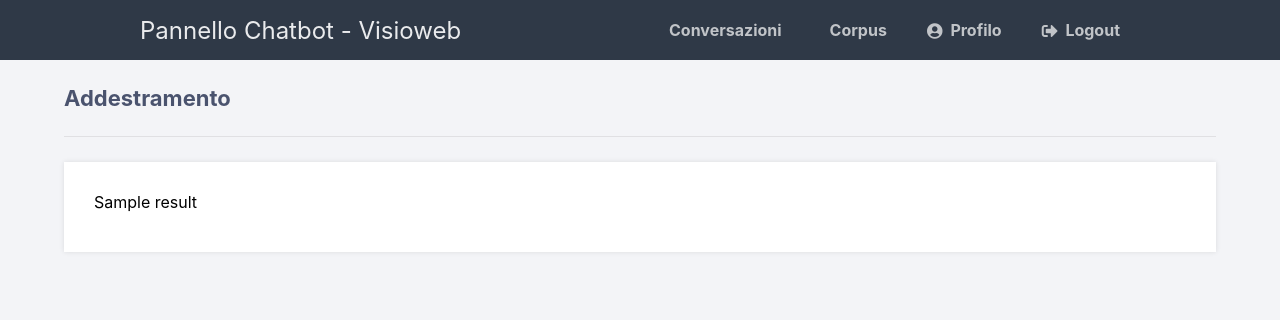
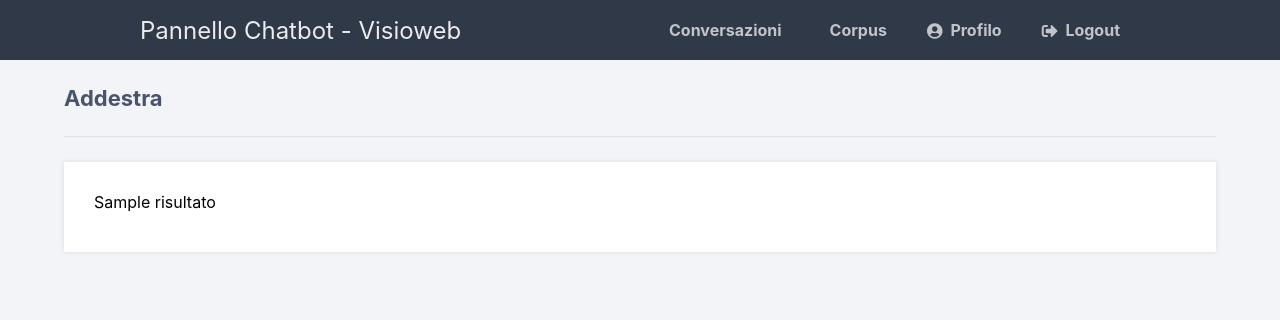
Before and after one commit to Visioweb/ChatbotNutrizionisti, a Flask app: template templates/addestra.html in a window 1280 px wide. Shown: the top 320 px of the page. Run offline with Flask 2, Linux system fonts and the light colour scheme; the template is opened without the code that fills it: most values are stand-ins (such as "Sample title", 1, 10 or a date in 2020); parts of the project's set-up code (start-up, migrations or seed data) failed here and were passed over.

Commit message:
addestrato

```diff
--- a/functions.py
+++ b/functions.py
@@ -140,7 +140,7 @@ def estraiTestoImg(doc):
 def addestraCorpus(corpus_name, sensitivity):
     chatbot = Chatbot(sensitivity=sensitivity)
     chatbot.train(corpus_name)
-    return true;
+    return true
 
 
 
--- a/templates/addestra.html
+++ b/templates/addestra.html
@@ -1,11 +1,12 @@
 {% extends 'layout.html' %}
 
-{% block title %}Addestramento{% endblock %}
+{% block title %}Addestra{% endblock %}
 
 {% block content %}
-<h2>Addestramento</h2>
+<h2>Addestra</h2>
 
 <div>
-    <p>{{ result }}</p>
+    <p>{{ risultato }}</p>
+
 </div>
 {% endblock %}
```
